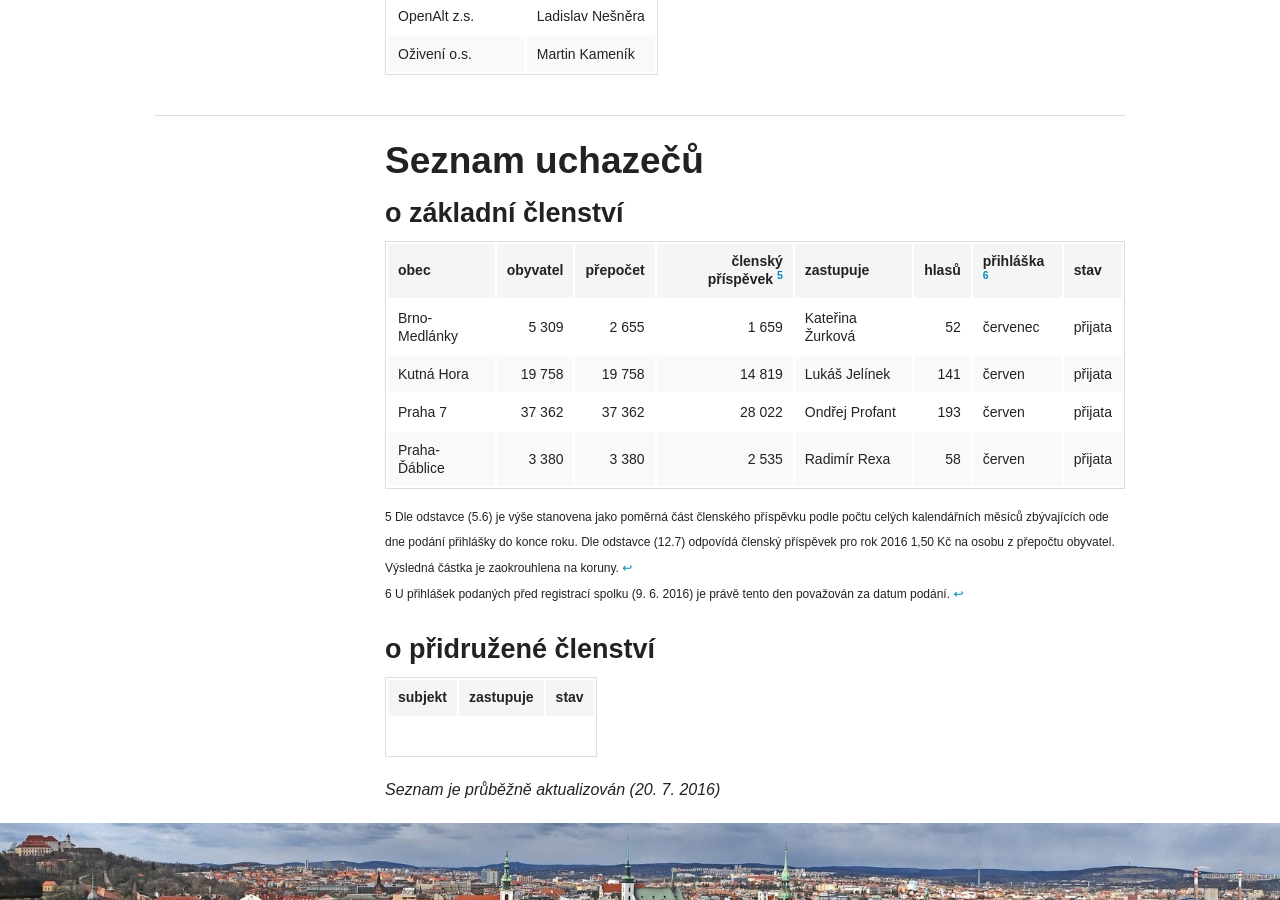
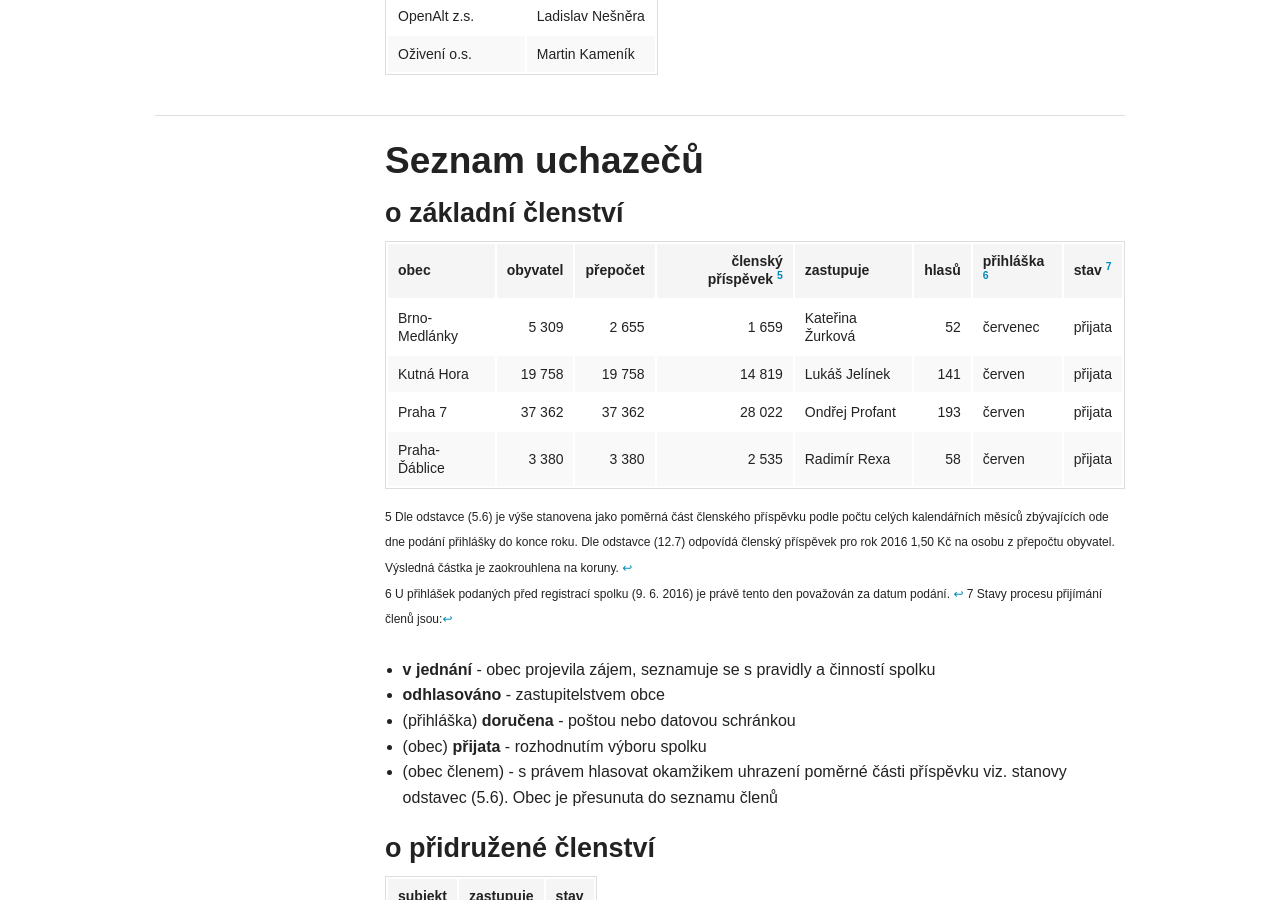
Before and after one commit to otevrenamesta/otevrenamesta.github.io, a Jekyll site: the page built from pages/clenstvi.md, in a window 1280 px wide and 900 px high, scrolled down 1425 px. Built offline with Jekyll 4.4.1, drawn with Linux system fonts in a browser that asks for light colours; nearby versions of some CDN libraries; library files that are not in the unit come from our copies.

Commit message:
Update clenstvi.md

```diff
--- a/pages/clenstvi.md
+++ b/pages/clenstvi.md
@@ -53,7 +53,7 @@ Oživení o.s. | Martin Kameník
 
 ### o základní členství
 
-obec | obyvatel | přepočet | členský příspěvek <sup id="a5">[5](#f5)</sup>  | zastupuje | hlasů | přihláška <sup id="a6">[6](#f6)</sup> | stav
+obec | obyvatel | přepočet | členský příspěvek <sup id="a5">[5](#f5)</sup>  | zastupuje | hlasů | přihláška <sup id="a6">[6](#f6)</sup> | stav  <sup id="a7">[7](#f7)</sup>
 --- | ---:| ---:| ---:| --- | ---:| --- | ---
 Brno-Medlánky | 5 309 | 2 655 | 1 659 | Kateřina Žurková | 52 | červenec | přijata
 Kutná Hora | 19 758 | 19 758 | 14 819 | Lukáš Jelínek | 141 | červen | přijata
@@ -61,7 +61,13 @@ Praha 7 | 37 362 | 37 362 | 28 022 | Ondřej Profant | 193 | červen | přija
 Praha-Ďáblice | 3 380 | 3 380 | 2 535 | Radimír Rexa | 58 | červen | přijata
 
 <sup><span id="f5">5</span> Dle odstavce (5.6) je výše stanovena jako poměrná část členského příspěvku podle počtu celých kalendářních měsíců zbývajících ode dne podání přihlášky do konce roku. Dle odstavce (12.7) odpovídá členský příspěvek pro rok 2016 1,50 Kč na osobu z přepočtu obyvatel. Výsledná částka je zaokrouhlena na koruny. [↩](#a5)
-<span id="f6">6</span> U přihlášek podaných před registrací spolku (9. 6. 2016) je právě tento den považován za datum podání. [↩](#a6)<sup>
+<span id="f6">6</span> U přihlášek podaných před registrací spolku (9. 6. 2016) je právě tento den považován za datum podání. [↩](#a6)
+<span id="f7">7</span> Stavy procesu přijímání členů jsou:[↩](#a)
+- **v jednání** - obec projevila zájem, seznamuje se s pravidly a činností spolku
+- **odhlasováno** - zastupitelstvem obce
+- (přihláška) **doručena** - poštou nebo datovou schránkou
+- (obec) **přijata** - rozhodnutím výboru spolku
+- (obec členem) - s právem hlasovat okamžikem uhrazení poměrné části příspěvku viz. stanovy odstavec (5.6). Obec je přesunuta do seznamu členů<sup>
 
 ### o přidružené členství
 
```
